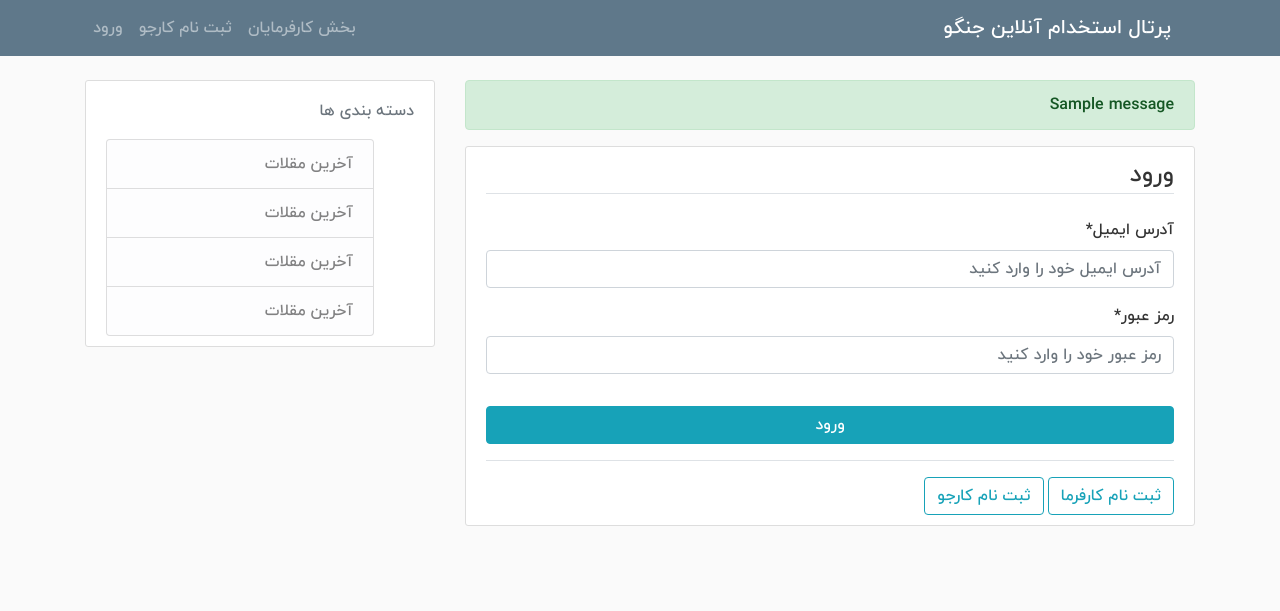
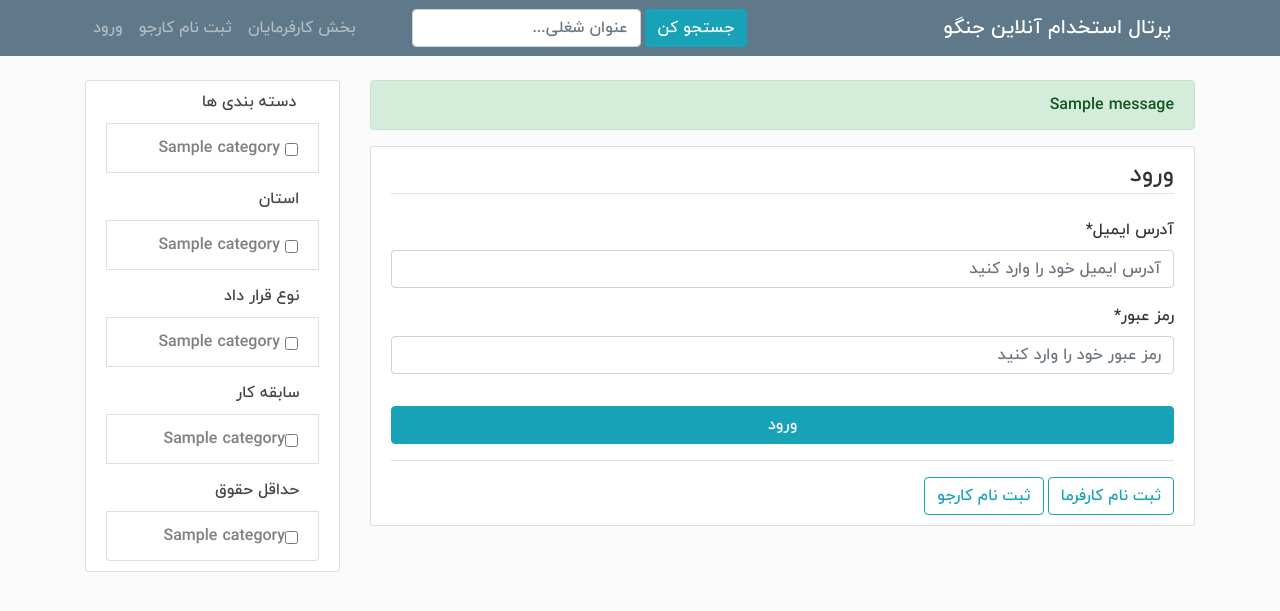
Before and after one commit to YernarAbishev/job-need-it, a Django app: a page that uses portal/templates/base.html in a window 1280 px wide. Shown: the top 611 px of the page. Run offline with Django 3.2, Linux system fonts and the light colour scheme; tables that the repository leaves empty hold one stand-in row (values such as "Sample post"); one stand-in notice (Sample message) is shown; some libraries are stand-ins or nearby versions.

Commit message:
updated app

```diff
--- /dev/null
+++ b/OnlineJobPortalProject/context_processors.py
@@ -0,0 +1,4 @@
+from portal.models import Category
+
+def get_categories(request):
+    return {'categories': Category.objects.all()}
--- a/OnlineJobPortalProject/settings.py
+++ b/OnlineJobPortalProject/settings.py
@@ -61,6 +61,7 @@ TEMPLATES = [
                 'django.template.context_processors.request',
                 'django.contrib.auth.context_processors.auth',
                 'django.contrib.messages.context_processors.messages',
+                'OnlineJobPortalProject.context_processors.get_categories',
             ],
         },
     },
--- a/OnlineJobPortalProject/urls.py
+++ b/OnlineJobPortalProject/urls.py
@@ -6,12 +6,14 @@ from django.conf.urls.static import static
 
 from portal.forms import UserLoginForm
 from portal.views import (
-                        jobseeker_register,
-                        employer_register,
-                        login_request,
-                        home_page,
-                        job_detail,
-                        )
+    jobseeker_register,
+    employer_register,
+    login_request,
+    home_page,
+    job_detail,
+    search,
+    filter_by_category,
+)
 
 
 
@@ -23,8 +25,9 @@ urlpatterns = [
     path('register/', jobseeker_register, name='register'),
     path('employer/register/', employer_register, name='employer-register'),
     path('login/', login_request, name='login'),
-    path('job/detail/<int:id>/', job_detail, name='job-detail'),
-
+    path('job/<int:id>/', job_detail, name='job-detail'),
+    path('search/', search, name='search'),
+    path('filter/category/<category>', filter_by_category, name='filter-by-category'),
 ]
 
 if settings.DEBUG:
--- a/employer/models.py
+++ b/employer/models.py
@@ -28,7 +28,7 @@ class Company(models.Model):
 
 class Job(models.Model):
     company = models.ForeignKey(Company, on_delete=models.CASCADE, related_name='jobs')
-    category = models.ForeignKey(Category, on_delete=models.CASCADE)
+    category = models.ForeignKey(Category, on_delete=models.CASCADE, related_name='category')
     title = models.CharField(max_length=80)
     location = models.CharField(max_length=80)
     created_date = models.DateTimeField(default=datetime.datetime.now(), blank=True)
--- a/portal/static/main.css
+++ b/portal/static/main.css
@@ -14,10 +14,6 @@ body {
 
   h1, h2, h3, h4, h5, h6 {
     color: #444444;
-  }
-
-  ul {
-    margin: 0;
   }
 
   .bg-steel {
@@ -49,9 +45,12 @@ body {
     color: #428bca;
   }
 
+  a:hover {
+    text-decoration: none;
+  }
+
   a.article-title:hover {
     color: #0c63af;
-    text-decoration: none;
   }
 
   .article-content {
--- a/portal/templates/base.html
+++ b/portal/templates/base.html
@@ -6,6 +6,8 @@
   <meta name="viewport" content="width=device-width, initial-scale=1, shrink-to-fit=no">
   <!-- Bootstrap CSS -->
   <link rel="stylesheet" href="https://maxcdn.bootstrapcdn.com/bootstrap/4.0.0/css/bootstrap.min.css" integrity="sha384-Gn5384xqQ1aoWXA+058RXPxPg6fy4IWvTNh0E263XmFcJlSAwiGgFAW/dAiS6JXm" crossorigin="anonymous">
+  <!-- my js -->
+
   <!-- Blog CSS -->
   <link rel="stylesheet" type="text/css" href="{% static 'main.css' %}">
   <!-- google Icons -->
@@ -26,6 +28,11 @@
             <span class="navbar-toggler-icon"></span></button>
             <div class="collapse navbar-collapse" id="navbarToggle">
               <div class="navbar-nav mr-auto">
+                <!-- search form -->
+                <form class="form-inline my-2 my-lg-0 ml-5" action="{% url 'search' %}">
+                  <button class="btn btn-info my-2 my-sm-0" type="submit">جستجو کن</button>
+                  <input name="q" data-filter="1" class="form-control mr-sm-1" type="search" placeholder="عنوان شغلی..." aria-label="Search">
+                </form>
               </div>
             <!-- Navbar Right Side -->
             <div class="navbar-nav">
@@ -54,12 +61,13 @@
               {% endif %}
             </div>
           </div>
+
         </div>
       </nav>
     </header>
     <main role="main" class="container">
         <div class="row">
-          <div class="col-md-8">
+          <div class="col-md-9">
             <!-- flash messages -->
             {% if messages %}
               {% for message in messages %}
@@ -70,16 +78,61 @@
             {% endif %}
             {% block content %}{% endblock %}
           </div>
-          <div class="col-md-4">
+          <div class="col-md-3">
             <div class="content-section">
-              <h3></h3>
-              <p class='text-muted'>دسته بندی ها</p>
-                <ul class="list-group">
-                  <li class="list-group-item list-group-item-light">آخرین مقلات</li>
-                  <li class="list-group-item list-group-item-light">آخرین مقلات</li>
-                  <li class="list-group-item list-group-item-light">آخرین مقلات</li>
-                  <li class="list-group-item list-group-item-light">آخرین مقلات</li>
-                </ul>
+                <h6>
+                  <i class="material-icons ml-1" style="vertical-align: middle;">&#xe3c7;</i>دسته بندی ها
+                </h6>
+                {% for category in categories %}
+                <li class="list-group-item">
+                  <a href="{% url 'filter-by-category' category %}" style="color:grey;">
+                    <input type="checkbox" style="vertical-align: middle;">
+                    {{ category }}
+                  </a>
+                </li>
+              {% endfor %}
+                <h6 class="mt-3">
+                  <i class="material-icons mb-1 ml-1" style="vertical-align: middle;font-size: 20px;">&#xe0c8;</i>استان
+                </h6>
+                {% for category in categories %}
+                <li class="list-group-item">
+                  <a href="{% url 'filter-by-category' category %}" style="color:grey;">
+                    <input type="checkbox" style="vertical-align: middle;">
+                    {{ category }}
+                  </a>
+                </li>
+              {% endfor %}
+              <h6 class="mt-3">
+                <i class="material-icons mb-1 ml-1" style="vertical-align: middle;font-size: 20px;">&#xe8f9;</i>نوع قرار داد
+              </h6>
+              {% for category in categories %}
+              <li class="list-group-item">
+                <a href="{% url 'filter-by-category' category %}" style="color:grey;">
+                  <input type="checkbox" style="vertical-align: middle;">
+                  {{ category }}
+                </a>
+              </li>
+            {% endfor %}
+            <h6 class="mt-3">
+              <i class="material-icons mb-1 ml-1" style="vertical-align: middle;font-size: 20px;">&#xe416;</i>سابقه کار
+            </h6>
+            {% for category in categories %}
+            <li class="list-group-item">
+              <a href="{% url 'filter-by-category' category %}" style="color:grey;">
+                <input type="checkbox" style="vertical-align: middle;">{{ category }}
+              </a>
+            </li>
+          {% endfor %}
+          <h6 class="mt-3">
+            <i class="material-icons mb-1 ml-1" style="vertical-align: middle;font-size: 20px;">&#xe227;</i>حداقل حقوق
+          </h6>
+          {% for category in categories %}
+          <li class="list-group-item">
+            <a href="{% url 'filter-by-category' category %}" style="color:grey;">
+              <input type="checkbox" style="vertical-align: middle;">{{ category }}
+            </a>
+          </li>
+        {% endfor %}
             </div>
           </div>
         </div>
--- a/portal/views.py
+++ b/portal/views.py
@@ -96,3 +96,14 @@ def login_request(request):
                 return redirect('login')
     form = UserLoginForm()
     return render(request, 'login.html', {'form':form})
+
+
+def search(request):
+    query = request.GET.get('q')
+    resaults =  Job.objects.filter(title__icontains=query).all()
+    return render(request, 'home_page.html', {'jobs':resaults})
+
+
+def filter_by_category(request, category):
+    resaults = Job.objects.filter(category__name=category).all()
+    return render(request, 'home_page.html', {'jobs':resaults})
```
Also changed, not shown: employer/migrations/0002_auto_20210909_1138.py (added), 1 other file. Lines whose indentation alone changed are shown as unchanged.
